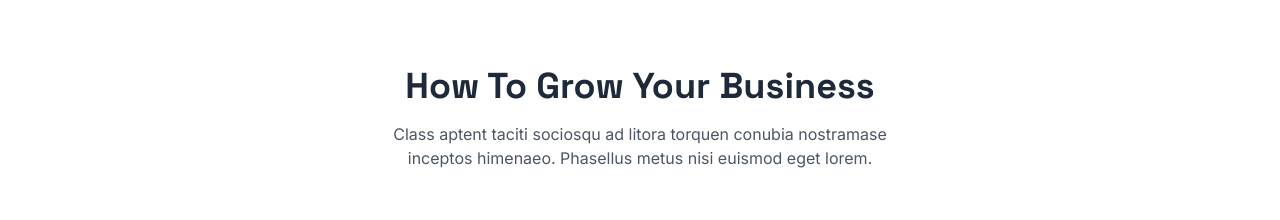
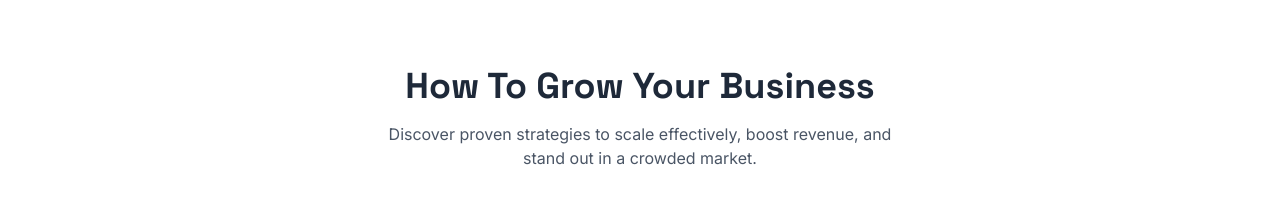
Before and after one commit to Iam-samyog/Quickspace, a React (Vite) app: page / in a window 1280 px wide. Shown: the part 1000-1220 px from the top of the page. Built offline with nearby package versions, Linux system fonts and the light colour scheme.

Commit message:
Made everything great

```diff
--- a/src/Components/BusinessGrow.jsx
+++ b/src/Components/BusinessGrow.jsx
@@ -24,8 +24,7 @@ export default function BusinessGrow() {
       {/* Header Section */}
       <h1 className="text-4xl font-bold text-gray-800 mb-4 primary-font">How To Grow Your Business</h1>
       <p className="text-gray-600 max-w-lg mx-auto mb-16">
-        Class aptent taciti sociosqu ad litora torquen conubia nostramase
-        inceptos himenaeo. Phasellus metus nisi euismod eget lorem.
+      Discover proven strategies to scale effectively, boost revenue, and stand out in a crowded market.
       </p>
 
       {/* Cards Section */}
```
